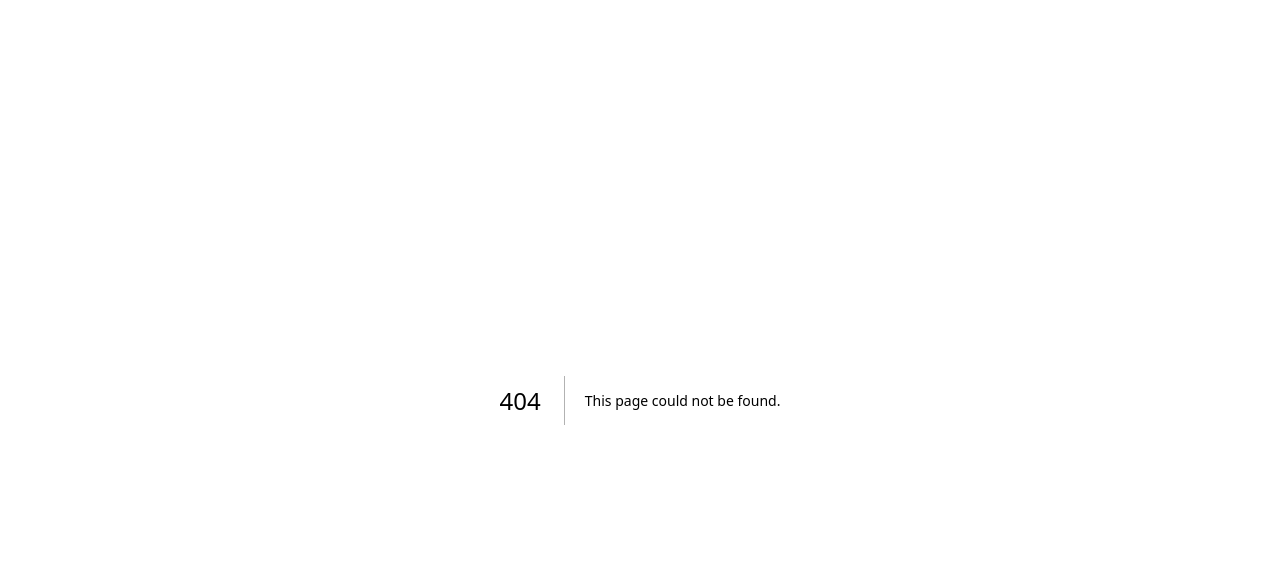
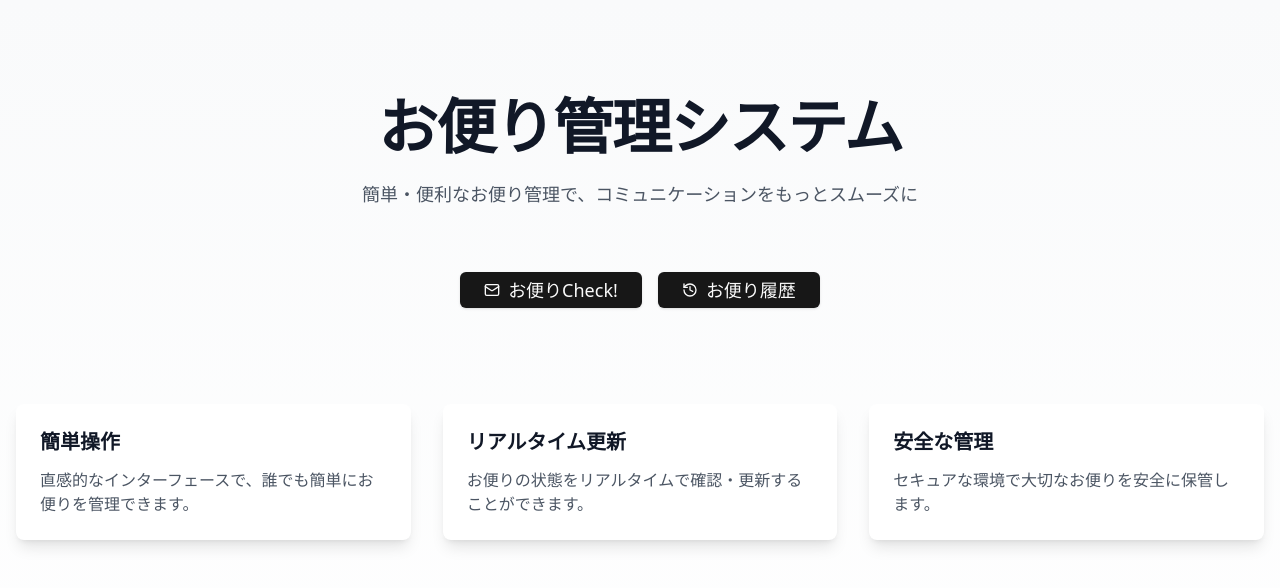
Before and after one commit to Zakkey-GH/Graduation_Project, a Next.js app: page /home in a window 1280 px wide. Before the commit this address had no page. Shown: the top 588 px of the page. Built offline with nearby package versions, Linux system fonts and the light colour scheme.

Commit message:
homeページの追加

```diff
--- /dev/null
+++ b/src/app/home/page.tsx
@@ -0,0 +1,87 @@
+import { Suspense } from "react"
+import Image from "next/image"
+import { Button } from "@/components/ui/button"
+import { Mail, History } from "lucide-react"
+
+interface ActionButtonProps {
+  icon: React.ReactNode
+  label: string
+  onClick?: () => Promise<void>
+}
+
+function ActionButton({ icon, label, onClick }: ActionButtonProps) {
+  return (
+    <Button
+      onClick={onClick}
+      className="flex items-center gap-2 px-6 py-3 text-lg font-medium transition-all hover:scale-105"
+      variant="default"
+    >
+      {icon}
+      <span>{label}</span>
+    </Button>
+  )
+}
+
+export default function HomePage() {
+  return (
+    <main className="min-h-screen bg-gradient-to-b from-gray-50 to-white">
+      <div className="container mx-auto px-4 py-12 md:py-24">
+        {/* ヒーローセクション */}
+        <section className="mb-16 text-center">
+          <h1 className="mb-6 text-4xl font-bold tracking-tight text-gray-900 md:text-6xl">
+            お便り管理システム
+          </h1>
+          <p className="mx-auto mb-8 max-w-2xl text-lg text-gray-600">
+            簡単・便利なお便り管理で、コミュニケーションをもっとスムーズに
+          </p>
+        </section>
+
+        {/* アクションボタンセクション */}
+        <section className="mx-auto max-w-md">
+          <div className="flex flex-col gap-4 sm:flex-row sm:justify-center">
+            <Suspense fallback={<div>Loading...</div>}>
+              <ActionButton
+                icon={<Mail className="h-5 w-5" />}
+                label="お便りCheck!"
+              />
+              <ActionButton
+                icon={<History className="h-5 w-5" />}
+                label="お便り履歴"
+              />
+            </Suspense>
+          </div>
+        </section>
+
+        {/* フィーチャーセクション */}
+        <section className="mt-24 grid gap-8 md:grid-cols-2 lg:grid-cols-3">
+          {features.map((feature, index) => (
+            <div
+              key={index}
+              className="rounded-lg bg-white p-6 shadow-lg transition-all hover:shadow-xl"
+            >
+              <h3 className="mb-3 text-xl font-semibold text-gray-900">
+                {feature.title}
+              </h3>
+              <p className="text-gray-600">{feature.description}</p>
+            </div>
+          ))}
+        </section>
+      </div>
+    </main>
+  )
+}
+
+const features = [
+  {
+    title: "簡単操作",
+    description: "直感的なインターフェースで、誰でも簡単にお便りを管理できます。",
+  },
+  {
+    title: "リアルタイム更新",
+    description: "お便りの状態をリアルタイムで確認・更新することができます。",
+  },
+  {
+    title: "安全な管理",
+    description: "セキュアな環境で大切なお便りを安全に保管します。",
+  },
+]
```
